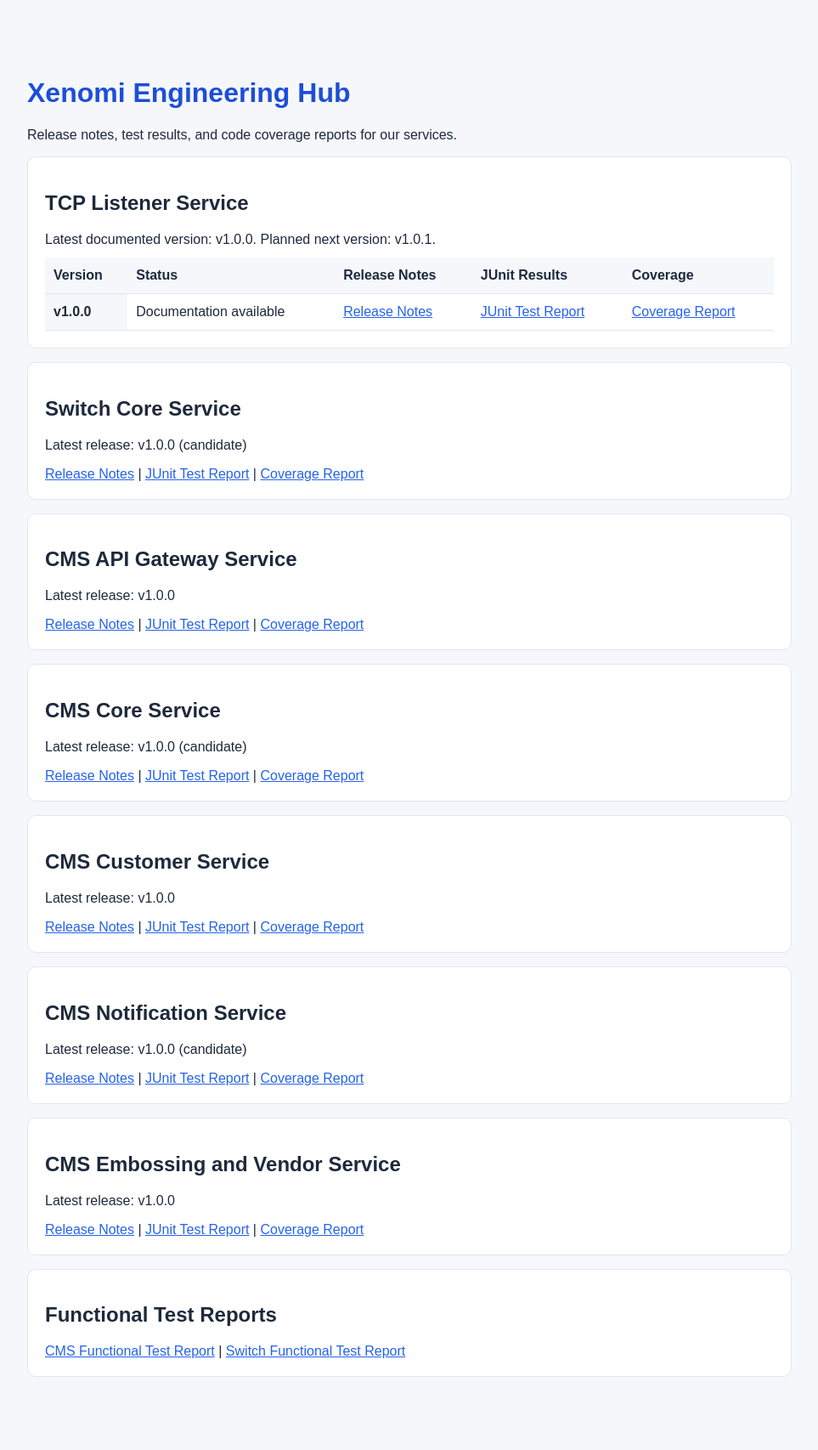
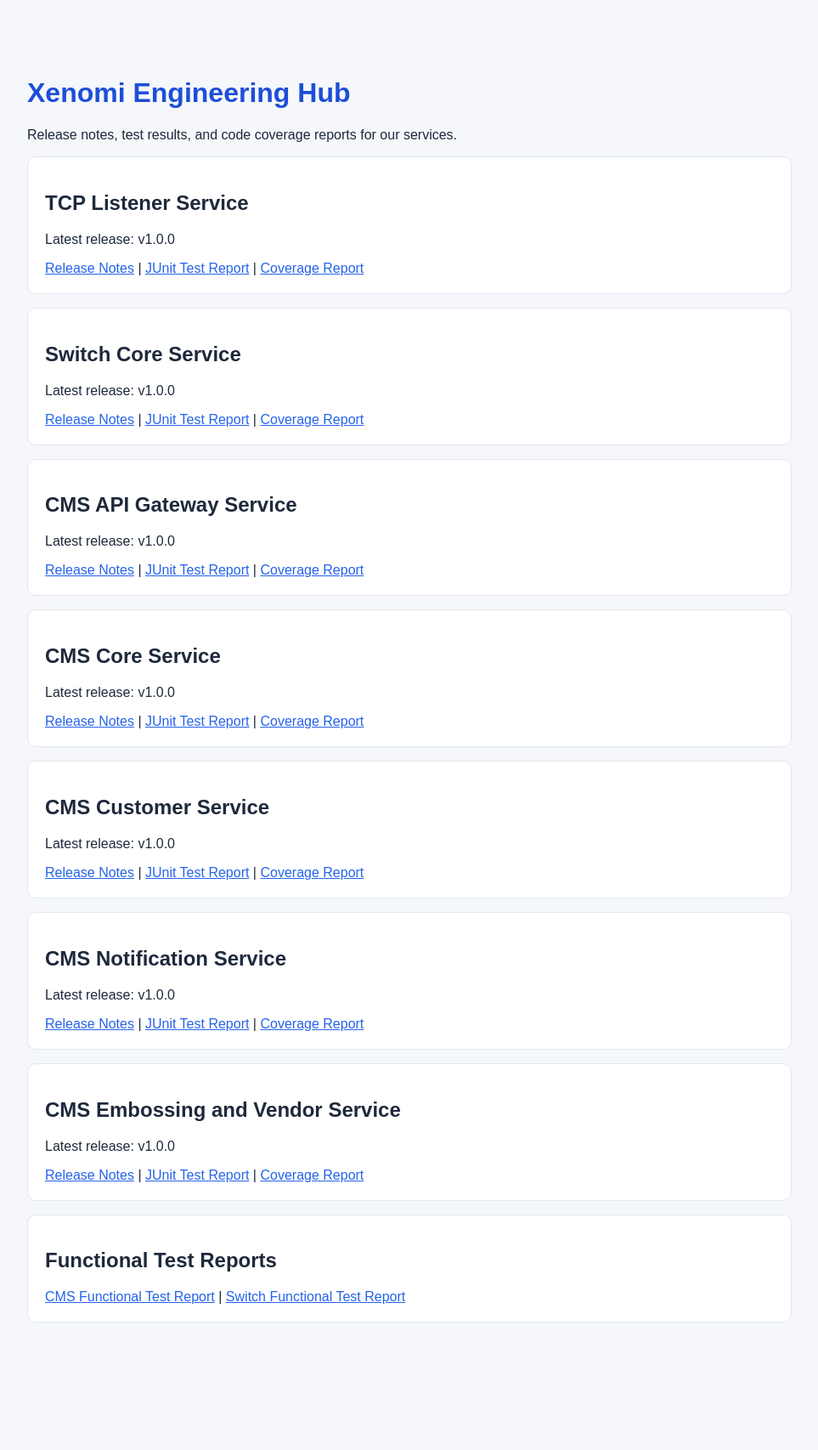
Before and after one commit to xenomi-in/docs, a Jekyll site: the page index.html, which Jekyll copies as it is, in a window 1280 px wide. Shown: the whole page at 85% size, without its empty margins (158-1121 px from the left). Built offline with Jekyll 4.4.1, drawn with Linux system fonts in a browser that asks for light colours; after the commit the page ends 1642 px from its top, so only the background shows below that.

Commit message:
typo error fixed in index.html

```diff
--- a/index.html
+++ b/index.html
@@ -1,6 +1,6 @@
-
 <!DOCTYPE html>
 <html lang="en">
+
 <head>
   <meta charset="UTF-8">
   <meta name="viewport" content="width=device-width, initial-scale=1">
@@ -14,7 +14,11 @@
       background: #f5f7fb;
       color: #1e293b;
     }
-    h1 { color: #1d4ed8; }
+
+    h1 {
+      color: #1d4ed8;
+    }
+
     .service {
       background: white;
       padding: 20px;
@@ -22,56 +26,66 @@
       border-radius: 10px;
       border: 1px solid #e2e8f0;
     }
-    a { color: #2563eb; }
-    .release-history { overflow-x: auto; }
-    .release-history table { width: 100%; border-collapse: collapse; }
-    .release-history th, .release-history td {
+
+    a {
+      color: #2563eb;
+    }
+
+    .release-history {
+      overflow-x: auto;
+    }
+
+    .release-history table {
+      width: 100%;
+      border-collapse: collapse;
+    }
+
+    .release-history th,
+    .release-history td {
       padding: 12px 10px;
       text-align: left;
       border-bottom: 1px solid #e2e8f0;
       vertical-align: top;
     }
-    .release-history th { background: #f5f7fb; }
-    .release-history caption { text-align: left; margin-bottom: 12px; }
-    .pending { color: #64748b; }
-    .version { white-space: nowrap; }
+
+    .release-history th {
+      background: #f5f7fb;
+    }
+
+    .release-history caption {
+      text-align: left;
+      margin-bottom: 12px;
+    }
+
+    .pending {
+      color: #64748b;
+    }
+
+    .version {
+      white-space: nowrap;
+    }
   </style>
 </head>
+
 <body>
   <h1>Xenomi Engineering Hub</h1>
   <p>Release notes, test results, and code coverage reports for our services.</p>
 
   <div class="service">
     <h2>TCP Listener Service</h2>
-    <div class="release-history">
-      <table>
-        <caption>Latest documented version: v1.0.0. Planned next version: v1.0.1.</caption>
-        <thead>
-          <tr>
-            <th scope="col">Version</th>
-            <th scope="col">Status</th>
-            <th scope="col">Release Notes</th>
-            <th scope="col">JUnit Results</th>
-            <th scope="col">Coverage</th>
-          </tr>
-        </thead>
-        <tbody>
+    <p>Latest release: v1.0.0</p>
+    <a href="tcp-listener/release/v1.0.0/RELEASE_NOTES_v1.0.0.html">Release Notes</a></td>
+    |
+    <a href="tcp-listener/release/v1.0.0/test-report/junit/index.html">JUnit Test Report</a></td>
+    |
+    <a href="tcp-listener/release/v1.0.0/test-report/jacoco/index.html">Coverage Report</a></td>
+    </tr>
 
-          <tr>
-            <th scope="row" class="version">v1.0.0</th>
-            <td>Documentation available</td>
-            <td><a href="tcp-listener/release/v1.0.0/RELEASE_NOTES_v1.0.0.html">Release Notes</a></td>
-            <td><a href="tcp-listener/release/v1.0.0/test-report/junit/index.html">JUnit Test Report</a></td>
-            <td><a href="tcp-listener/release/v1.0.0/test-report/jacoco/index.html">Coverage Report</a></td>
-          </tr>
-        </tbody>
-      </table>
-    </div>
   </div>
 
   <div class="service">
     <h2>Switch Core Service</h2>
-    <p>Latest release: v1.0.0 (candidate)</p>
+    <p>Latest release: v1.0.0</p>
     <a href="swith-core/release/v1.0.0/1.0.0.html">Release Notes</a>
     |
     <a href="swith-core/release/v1.0.0/test-report/1.0.0-2026-10-18/junit-report.html">JUnit Test Report</a>
@@ -91,7 +105,7 @@
 
   <div class="service">
     <h2>CMS Core Service</h2>
-    <p>Latest release: v1.0.0 (candidate)</p>
+    <p>Latest release: v1.0.0</p>
     <a href="cms-core/release/v1.0.0/1.0.0.html">Release Notes</a>
     |
     <a href="cms-core/release/v1.0.0/test-report/JUnit_Test_Report.html">JUnit Test Report</a>
@@ -111,7 +125,7 @@
 
   <div class="service">
     <h2>CMS Notification Service</h2>
-    <p>Latest release: v1.0.0 (candidate)</p>
+    <p>Latest release: v1.0.0</p>
     <a href="cms-notification/release/v1.0.0/RELEASE_NOTES_1.0.0.html">Release Notes</a>
     |
     <a href="cms-notification/release/v1.0.0/test-report/junit/index.html">JUnit Test Report</a>
@@ -138,4 +152,5 @@
 
   </div>
 </body>
+
 </html>
```
